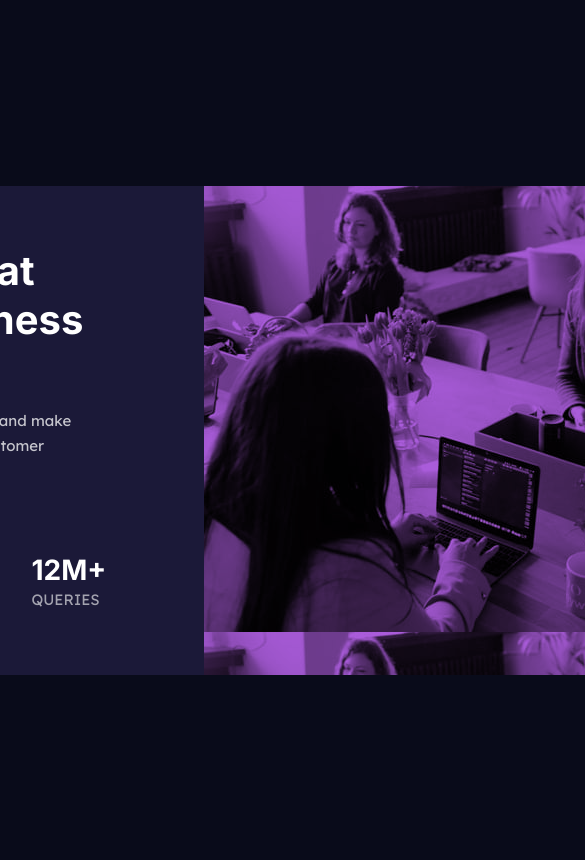
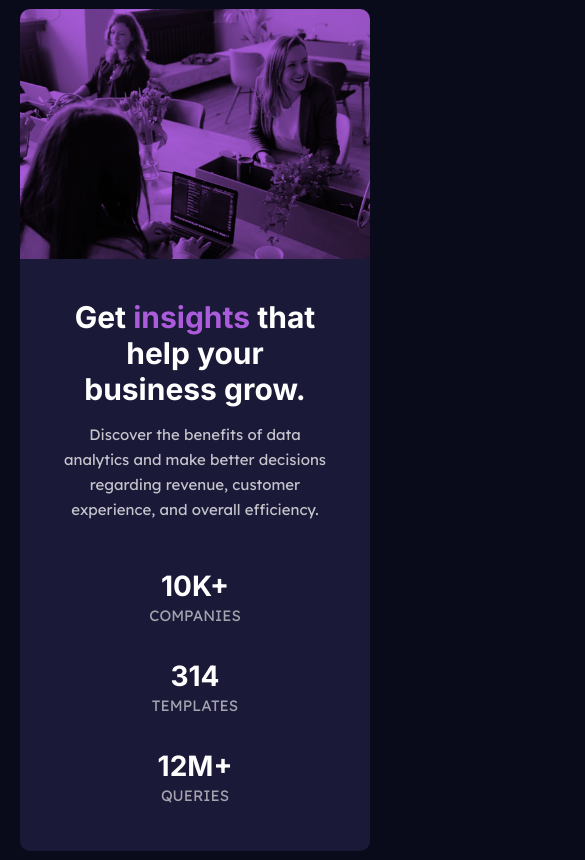
Before and after one commit to TofeDev/stats-preview-card-component, a plain HTML site: page index.html in a window 390 px wide. Shown: the top 860 px of the page, 585 px wide, since content can reach past the window. Drawn offline with Linux system fonts and the light colour scheme.

Commit message:
mobile desing

```diff
--- a/style.css
+++ b/style.css
@@ -81,3 +81,34 @@ span {
     color: var(--stat-headings);
     margin: 0;
 }
+
+@media (width <= 400px) {
+.container {
+    flex-direction: column-reverse;
+    max-width: 350px;
+}
+
+.image {
+    background-repeat: no-repeat;
+    height: 250px;
+    width: auto;
+    border-radius: 10px 10px 0 0;
+    background-size: 100%;
+}
+
+.content {
+    border-radius: 0 0 10px 10px;
+    padding: 40px;
+    text-align: center;
+}
+
+h2 {
+    font-size: 30px;
+}
+
+.stats {
+    flex-direction: column;
+    gap: 2em;
+}
+
+}
```
